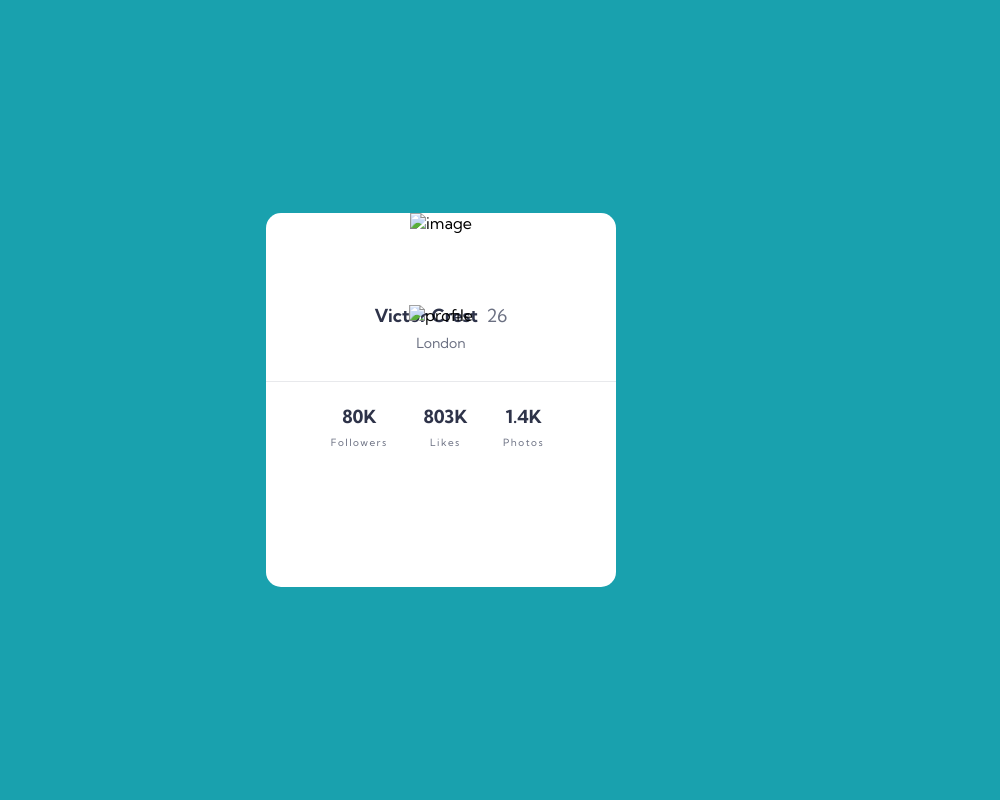
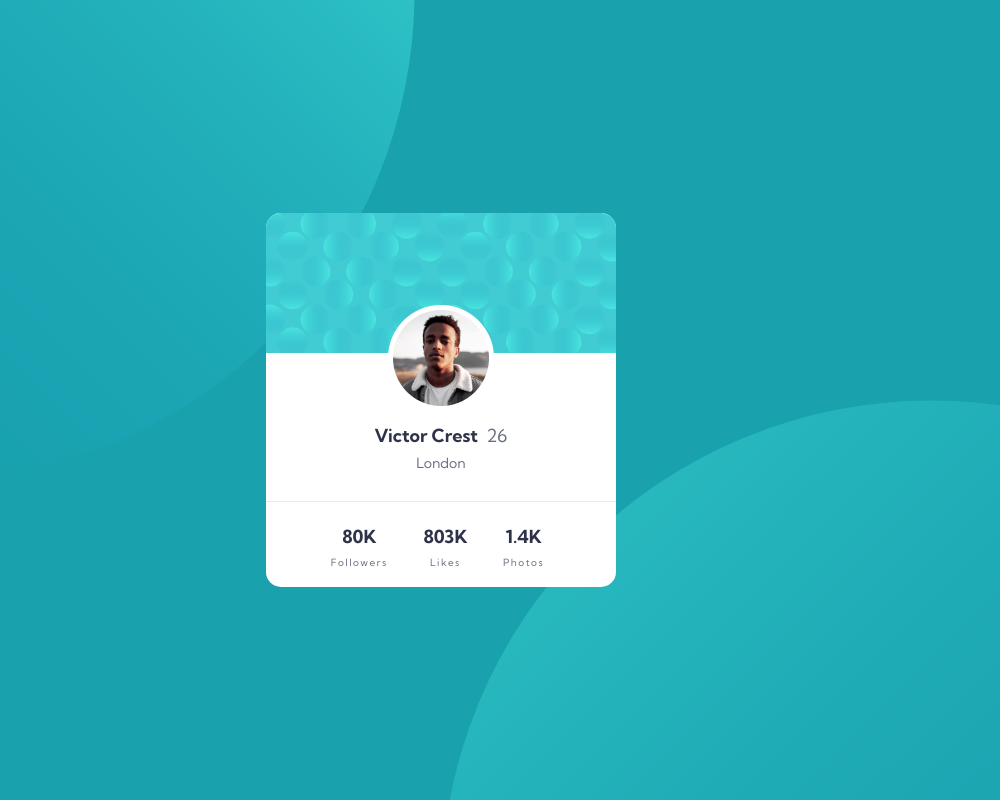
Before and after one commit to lomsadze123/Profile-Card, a plain HTML site: page index.html in a window 1280 px wide. Shown: the whole page, without its empty margins (199-1199 px from the left). Drawn offline with Linux system fonts and the light colour scheme; the site is published under a folder, as on GitHub Pages, so addresses that start at the root find nothing; a web font is replaced by a local one.

Commit message:
profile-card-component

```diff
--- a/index.html
+++ b/index.html
@@ -5,14 +5,14 @@
     <meta http-equiv="X-UA-Compatible" content="IE=edge">
     <meta name="viewport" content="width=device-width, initial-scale=1.0">
     <link rel="stylesheet" href="style.css">
-    <link rel="icon" type="image/x-icon" href="/assets/favicon.png">
+    <link rel="icon" type="image/x-icon" href="assets/favicon.png">
     <title>Document</title>
 </head>
 <body>
     <div class="main">
         <div class="two">
-            <img class="theme" src="/assets/image.png" alt="image">
-            <img class="profile" src="/assets/profile.png" alt="profile">
+            <img class="theme" src="assets/image.png" alt="image">
+            <img class="profile" src="assets/profile.png" alt="profile">
         </div>
         <div class="name">
             <h1>Victor Crest</h1>
--- a/style.css
+++ b/style.css
@@ -9,7 +9,7 @@
 
 body {
     height: 100vh;
-    background: url(/assets/top.svg) no-repeat, url(/assets/bottom.svg) no-repeat;
+    background: url(assets/top.svg) no-repeat, url(assets/bottom.svg) no-repeat;
     background-position: right 52vw bottom 40vh, left 50vw top 50vh;
     background-color: #19A1AE;
     display: flex;
```
